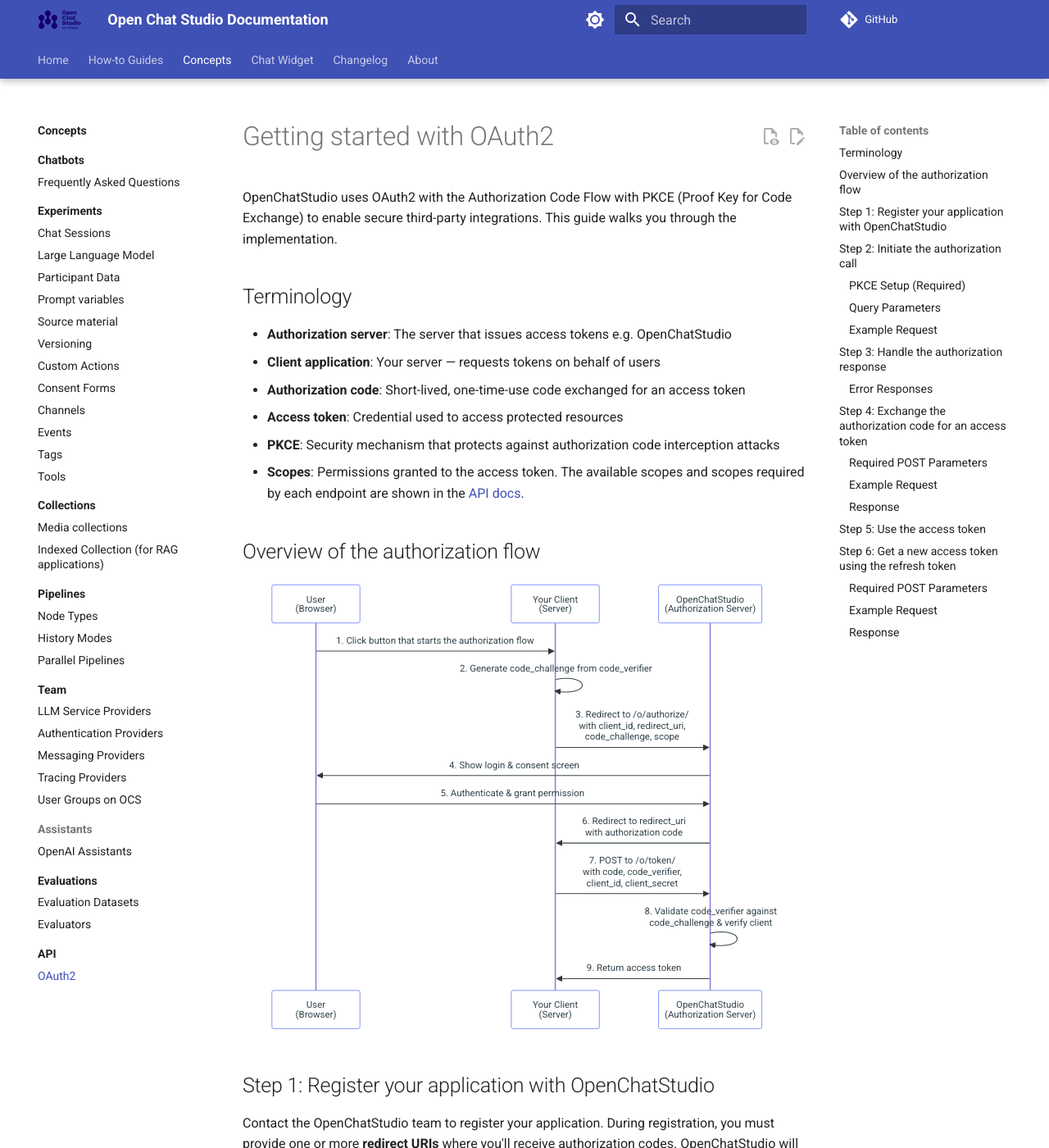
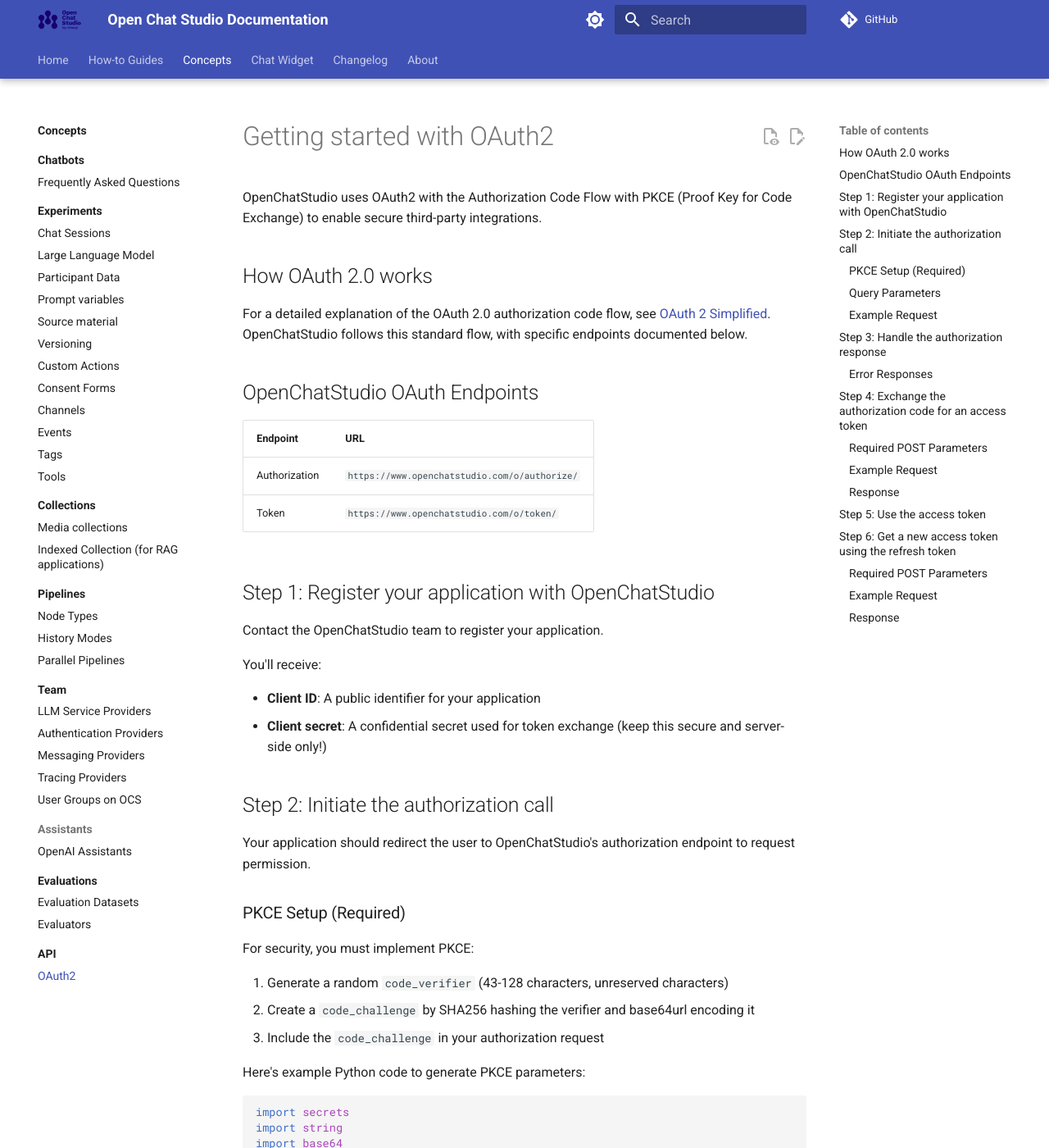
Before and after one commit to dimagi/open-chat-studio-docs, an MkDocs documentation site: the page built from docs/api/getting_started_with_oauth.md, in a window 1280 px wide and 1400 px high. Shown: the whole window at 82% size. Built offline with MkDocs 1.6.1 and Material for MkDocs 9.7.7, drawn with Linux system fonts in a browser that asks for light colours; a script that is not in the unit is left out; comment, search, counter and statistics services are not loaded; some of the changed text lies outside the part shown.

Commit message:
Instead of explaining how oauth works, include a link that does that.
Co-authored-by: claude[bot] <209825114+claude[bot]@users.noreply.github.com>

````diff
--- a/docs/api/getting_started_with_oauth.md
+++ b/docs/api/getting_started_with_oauth.md
@@ -4,40 +4,22 @@ title: OAuth2
 
 # Getting started with OAuth2
 
-OpenChatStudio uses OAuth2 with the Authorization Code Flow with PKCE (Proof Key for Code Exchange) to enable secure third-party integrations. This guide walks you through the implementation.
+OpenChatStudio uses OAuth2 with the Authorization Code Flow with PKCE (Proof Key for Code Exchange) to enable secure third-party integrations.
 
-## Terminology
+## How OAuth 2.0 works
 
-- **Authorization server**: The server that issues access tokens e.g. OpenChatStudio
-- **Client application**: Your server — requests tokens on behalf of users
-- **Authorization code**: Short-lived, one-time-use code exchanged for an access token
-- **Access token**: Credential used to access protected resources
-- **PKCE**: Security mechanism that protects against authorization code interception attacks
-- **Scopes**: Permissions granted to the access token. The available scopes and scopes required by each endpoint are shown in the [API docs](https://chatbots.dimagi.com/api/docs/).
+For a detailed explanation of the OAuth 2.0 authorization code flow, see [OAuth 2 Simplified](https://aaronparecki.com/oauth-2-simplified/#authorization). OpenChatStudio follows this standard flow, with specific endpoints documented below.
 
-## Overview of the authorization flow
+## OpenChatStudio OAuth Endpoints
 
-```mermaid
-sequenceDiagram
-    participant User as User<br/>(Browser)
-    participant Client as Your Client<br/>(Server)
-    participant OCS as OpenChatStudio<br/>(Authorization Server)
-
-    User->>Client: 1. Click button that starts the authorization flow
-    Client->>Client: 2. Generate code_challenge from code_verifier
-    Client->>OCS: 3. Redirect to /o/authorize/<br/>with client_id, redirect_uri,<br/>code_challenge, scope
-    OCS->>User: 4. Show login & consent screen
-    User->>OCS: 5. Authenticate & grant permission
-    OCS->>Client: 6. Redirect to redirect_uri<br/>with authorization code
-    Client->>OCS: 7. POST to /o/token/<br/>with code, code_verifier,<br/>client_id, client_secret
-    OCS->>OCS: 8. Validate code_verifier against<br/>code_challenge & verify client
-    OCS->>Client: 9. Return access token
-```
-
+| Endpoint | URL |
+|----------|-----|
+| Authorization | `https://www.openchatstudio.com/o/authorize/` |
+| Token | `https://www.openchatstudio.com/o/token/` |
 
 ## Step 1: Register your application with OpenChatStudio
 
-Contact the OpenChatStudio team to register your application. During registration, you must provide one or more **redirect URIs** where you'll receive authorization codes. OpenChatStudio will only redirect to URIs that match exactly what you registered.
+Contact the OpenChatStudio team to register your application.
 
 You'll receive:
 
@@ -47,8 +29,6 @@ You'll receive:
 ## Step 2: Initiate the authorization call
 
 Your application should redirect the user to OpenChatStudio's authorization endpoint to request permission.
-
-**Authorization endpoint:** `https://www.openchatstudio.com/o/authorize/`
 
 ### PKCE Setup (Required)
 
@@ -86,7 +66,7 @@ code_challenge = base64.urlsafe_b64encode(
 | `code_challenge` | Yes | The PKCE code challenge (base64url-encoded SHA256 hash of your code_verifier) |
 | `code_challenge_method` | Yes | Must be `S256` (SHA256) |
 | `state` | Recommended | Random string to prevent CSRF attacks. Store this and validate the response |
-| `scope` | No | Space-separated list of scopes (defaults to all scopes if omitted) |
+| `scope` | No | Space-separated list of scopes. See available scopes in the [API docs](https://chatbots.dimagi.com/api/docs/). If omitted, defaults to all scopes |
 | `team` | No | Specific team to scope the token to |
 
 ### Example Request
@@ -118,6 +98,7 @@ https://your-server/callback/?error=access_denied&error_description=The+user+den
 ```
 
 Common error codes:
+
 - `access_denied`: User rejected the authorization request
 - `invalid_request`: Missing or invalid parameters
 - `unauthorized_client`: Client not authorized to use this flow
@@ -126,8 +107,6 @@ Common error codes:
 ## Step 4: Exchange the authorization code for an access token
 
 Your server must send a POST request to OpenChatStudio's token endpoint.
-
-**Token endpoint:** `https://www.openchatstudio.com/o/token/`
 
 ### Required POST Parameters
 
````
